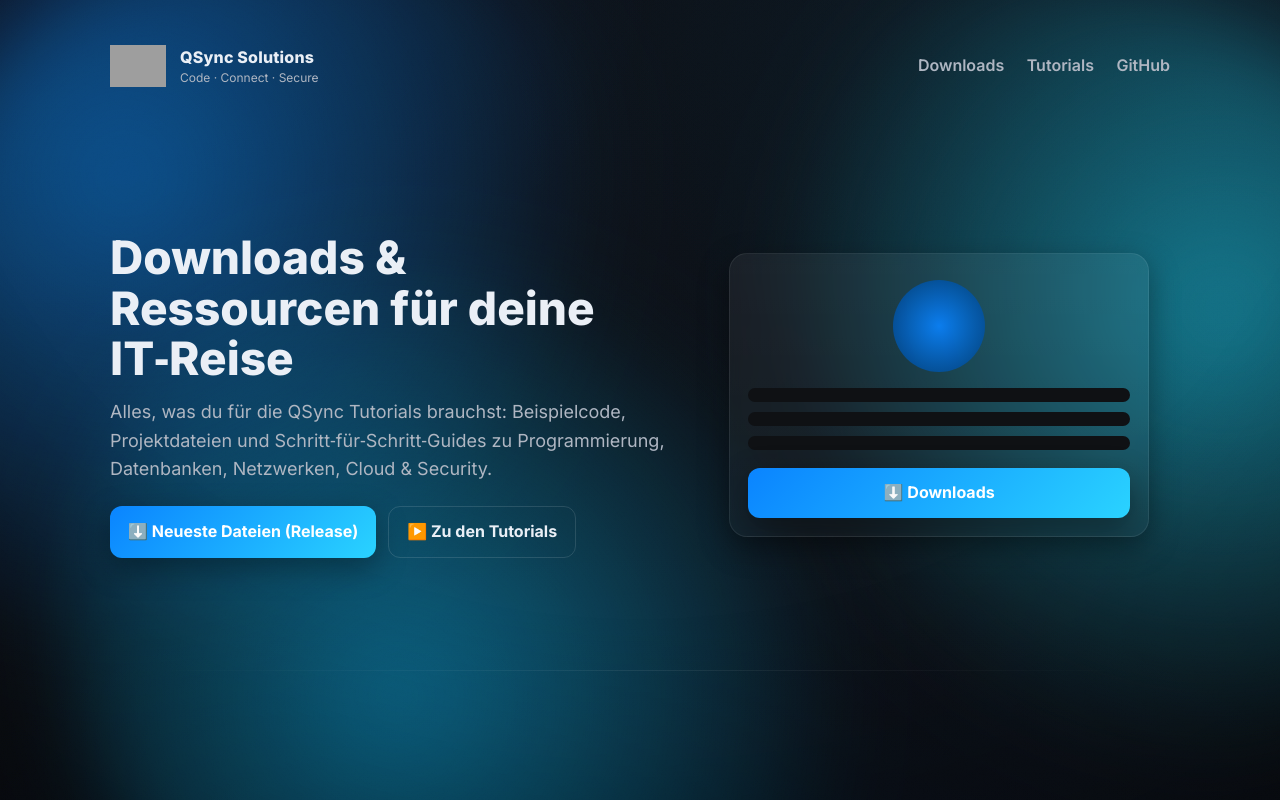
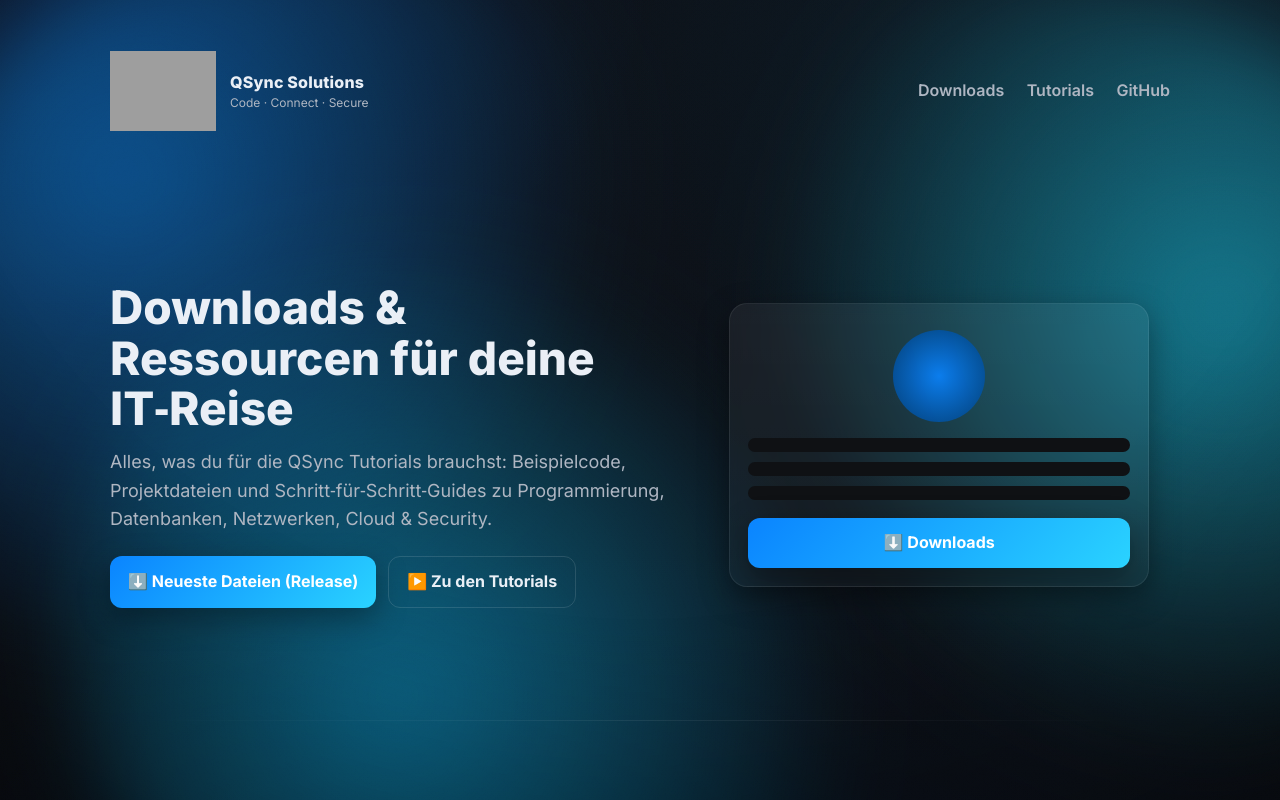
Before and after one commit to QuantaSync-Solutions/tutorial-files, a plain HTML site: page index.html in a window 1280 px wide. Shown: the top 800 px of the page. Drawn offline with Linux system fonts and the light colour scheme; grey boxes are pictures that could not be loaded.

Commit message:
Update index.html

```diff
--- a/index.html
+++ b/index.html
@@ -74,7 +74,7 @@
 
     header{display:flex; justify-content:space-between; align-items:center; gap:16px; padding:10px 0}
     .brand{display:flex; align-items:center; gap:14px; text-decoration:none; color:var(--text)}
-    .logo{width:56px; height:56px; object-fit:contain}
+    .logo{width:106px; height:106px; object-fit:contain}
     .title{font-weight:800; letter-spacing:.2px}
     .subtitle{color:var(--muted); font-size:12px; margin-top:-2px}
 
```
